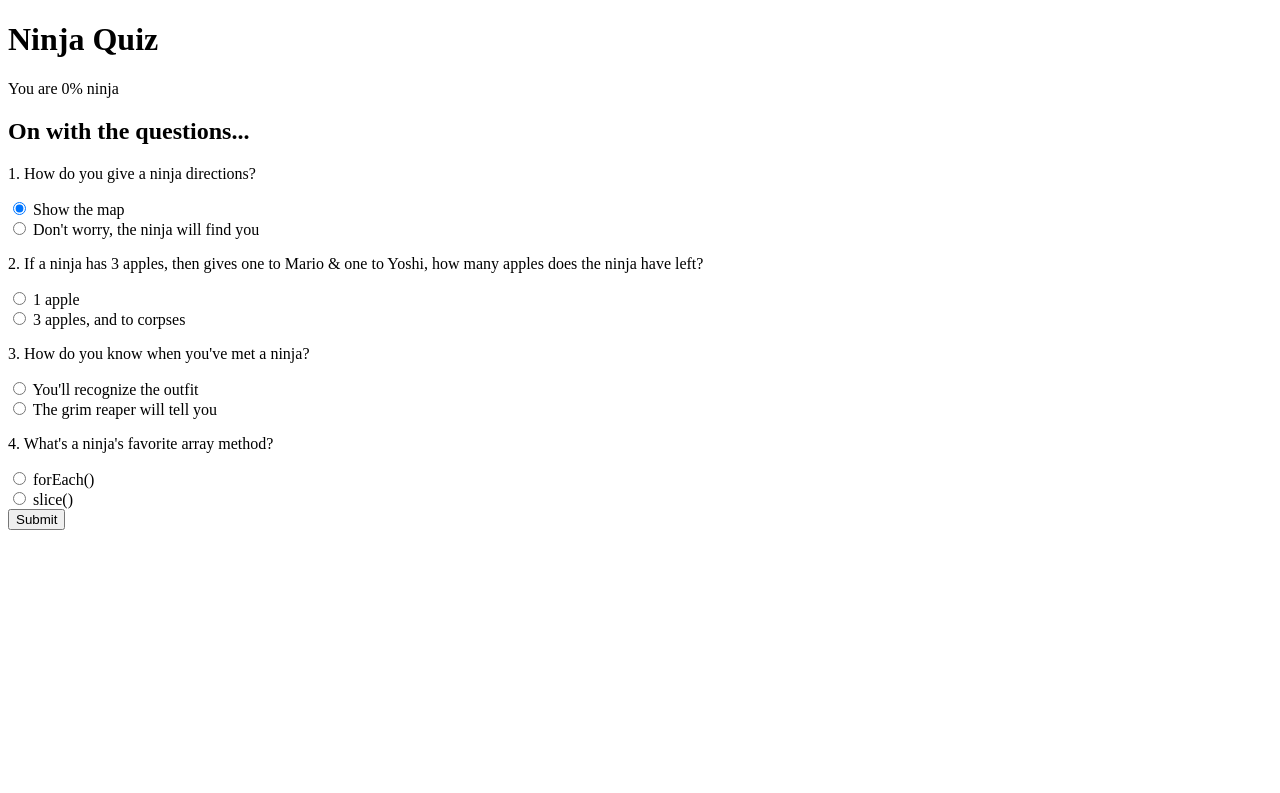
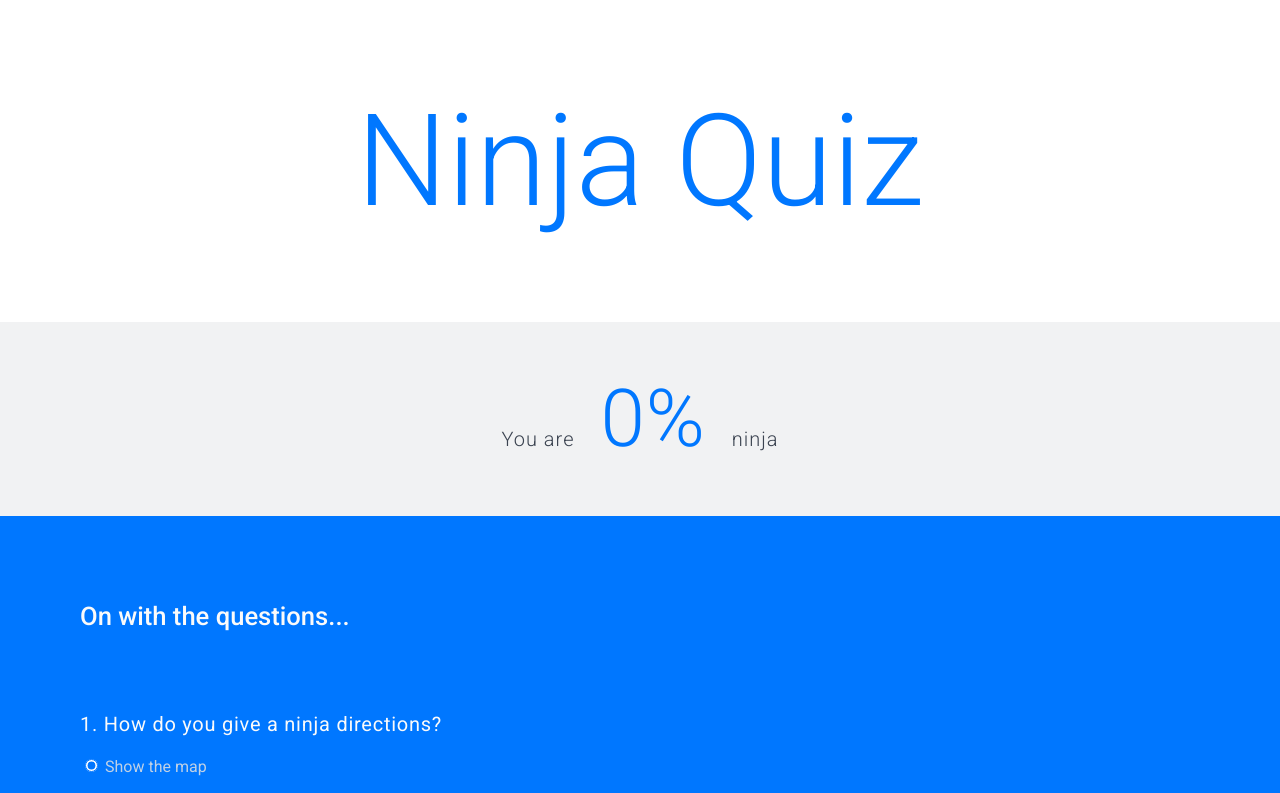
Before and after one commit to ddvilar/ninja-quiz, a plain HTML site: page index.html in a window 1280 px wide. Both pictures are taken after a click on the input "Submit". Shown: the top 793 px of the page. Drawn offline with Linux system fonts and the light colour scheme.

Commit message:
finish all the syles and anination

```diff
--- a/app.js
+++ b/app.js
@@ -1,5 +1,6 @@
 const correctAnswers = ['B', 'B', 'B', 'B'];
 const form = document.querySelector('.form-container');
+const result = document.querySelector('.result');
 const userScore = document.querySelector('.user-score');
 
 form.addEventListener('submit', e => {
@@ -18,7 +19,25 @@ form.addEventListener('submit', e => {
        }
    });
 
-   //Add the score on the page
-   userScore.textContent = `${score}%`;
+   //Scroll to the top of the page
+   scroll({
+    top: 0,
+    behavior: 'smooth'
+   });
 
-})
+   //Create score animation
+   let output = 0;
+   const timer = setInterval(() => {
+    //Add the score to the span element
+    userScore.textContent = `${output}%`;
+    if(output === score) {
+        clearInterval(timer);
+    } else {
+        output++;
+    }
+   }, 10);
+
+   //Display the score to user
+   result.style.display = 'block';
+
+});
--- a/index.html
+++ b/index.html
@@ -4,6 +4,10 @@
     <meta charset="UTF-8">
     <meta http-equiv="X-UA-Compatible" content="IE=edge">
     <meta name="viewport" content="width=device-width, initial-scale=1.0">
+    <link rel="preconnect" href="https://fonts.googleapis.com">
+    <link rel="preconnect" href="https://fonts.gstatic.com" crossorigin>
+    <link href="https://fonts.googleapis.com/css2?family=Roboto:wght@100;300;400;500&display=swap" rel="stylesheet">
+    <link rel="stylesheet" href="./style.css">
     <title>Ninja Quiz</title>
 </head>
 <body>
@@ -13,37 +17,39 @@
             <div class="result">
                 <p>You are <span class="user-score">0%</span> ninja</p>
             </div>
-            <h2 class="quiz-header">On with the questions...</h2>
             <form class="form-container">
+                <h2 class="quiz-header">On with the questions...</h2>
                 <div class="question-container">
                     <p class="question">1. How do you give a ninja directions?</p>
                     <input type="radio" name="qst1" value="A" checked>
-                    <label>Show the map</label><br>
+                    <label>Show the map</label><br><br>
                     <input type="radio" name="qst1" value="B">
                     <label>Don't worry, the ninja will find you</label>
                 </div>
                 <div class="question-container">
                     <p class="question">2. If a ninja has 3 apples, then gives one to Mario & one to Yoshi, how many apples does the ninja have left?</p>
                     <input type="radio" name="qst2" value="A">
-                    <label>1 apple</label><br>
+                    <label>1 apple</label><br><br>
                     <input type="radio" name="qst2" value="B">
                     <label>3 apples, and to corpses</label>
                 </div>
                 <div class="question-container">
                     <p class="question">3. How do you know when you've met a ninja?</p>
                     <input type="radio" name="qst3" value="A">
-                    <label>You'll recognize the outfit</label><br>
+                    <label>You'll recognize the outfit</label><br><br>
                     <input type="radio" name="qst3" value="B">
                     <label>The grim reaper will tell you</label>
                 </div>
                 <div class="question-container">
                     <p class="question">4. What's a ninja's favorite array method?</p>
                     <input type="radio" name="qst4" value="A">
-                    <label>forEach()</label><br>
+                    <label>forEach()</label><br><br>
                     <input type="radio" name="qst4" value="B">
                     <label>slice()</label>
                 </div>
-                <input type="submit" value="Submit">
+                <div class="btn">
+                    <input type="submit" value="Submit">
+                </div>
             </form>
         </div>
     </div>
--- a/style.css
+++ b/style.css
@@ -0,0 +1,79 @@
+/* font-family: 'Roboto', sans-serif; */
+html, body {
+    margin: 0;
+    padding: 0;
+}
+
+body {
+    font-family: 'Roboto', sans-serif;
+}
+
+.main-header {
+    font-weight: 300;
+    font-size: 8em;
+    text-align: center;
+    color: rgb(0, 119, 255);
+}
+
+.result {
+    display: none;
+    text-align: center;
+    font-weight: 300;
+    font-size: 1.25em;
+    letter-spacing: 1px;
+    color: rgb(59, 67, 80);
+    background-color: rgb(241, 242, 243);
+    padding: 1.5em 0;
+}
+
+.user-score {
+    font-weight: 300;
+    font-size: 4em;
+    color: rgb(0, 119, 255);
+    padding: 0 .25em;
+}
+
+.form-container {
+    background-color: rgb(0, 119, 255);
+    color: rgb(250, 250, 250);
+    padding: 4em 5em;
+}
+
+.quiz-header {
+    font-weight: 500;
+    font-size: 1.6em;
+    padding-bottom: .5em;
+}
+
+.question-container {
+    padding: 1.7em 0;
+}
+
+.question-container p {
+    font-size: 1.25em;
+    letter-spacing: .75px;
+}
+
+.question-container label {
+    color: rgba(224, 224, 224, 0.85);
+}
+
+.btn {
+    text-align: center;
+    padding-top: 2em;
+}
+
+.btn input {
+    background-color: rgb(243, 243, 243);
+    font-size: 1em;
+    letter-spacing: 1px;
+    padding: 1em 2em;
+    border: none;
+    border-radius: 5px;
+    cursor: pointer;
+}
+
+.btn input:hover {
+    background-color: rgb(110, 110, 110);
+    color: rgb(240, 240, 240);
+}
```
